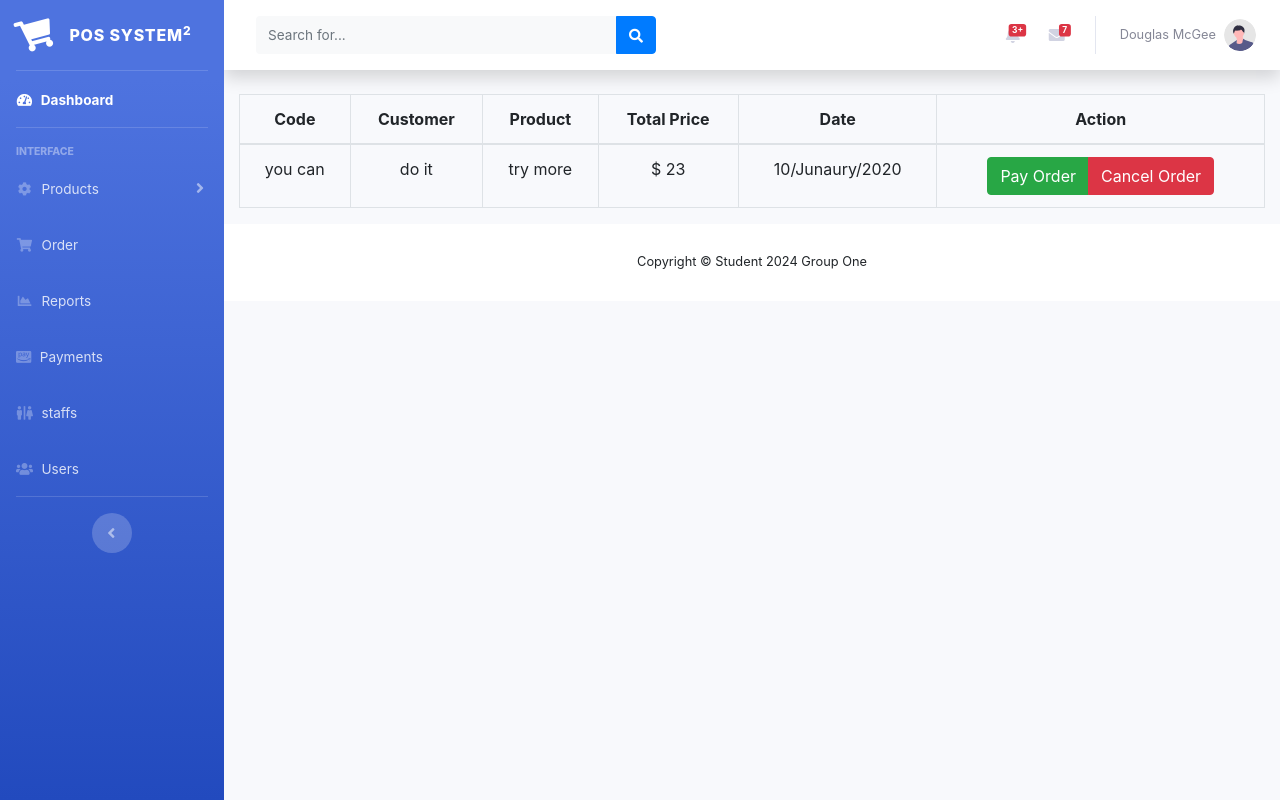
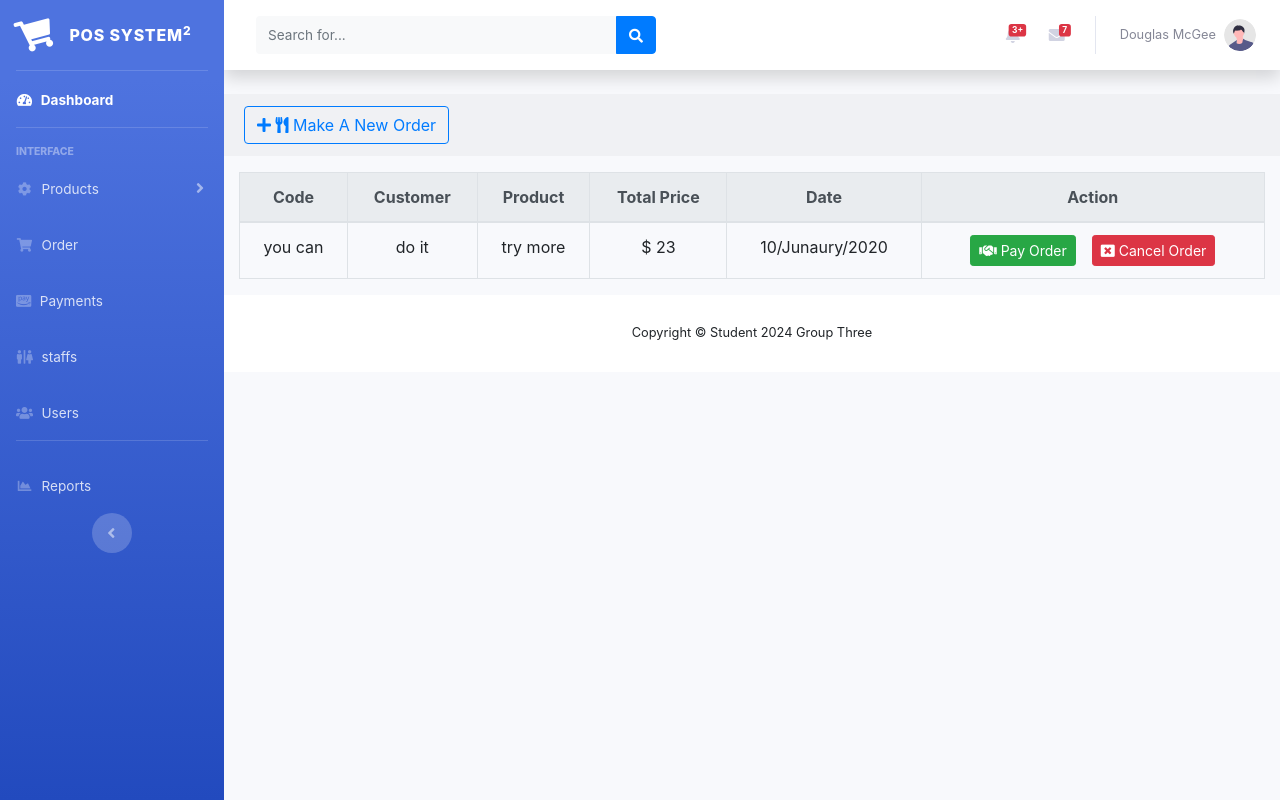
Before and after one commit to naydany/G3-POS-SYSTEM, a PHP site: page /payments in a window 1280 px wide. Run offline with PHP 8.4, Linux system fonts and the light colour scheme; some libraries are stand-ins or nearby versions.

Commit message:
[feat] modify_payment POS-62

```diff
--- a/layouts/footer.php
+++ b/layouts/footer.php
@@ -3,7 +3,7 @@
             <footer class="sticky-footer bg-white">
                 <div class="container my-auto">
                     <div class="copyright text-center my-auto">
-                        <span>Copyright &copy; Student 2024 Group One</span>
+                        <span>Copyright &copy; Student 2024 Group Three</span>
                     </div>
                 </div>
             </footer>
--- a/layouts/navbar.php
+++ b/layouts/navbar.php
@@ -52,11 +52,7 @@
              <i class="fas fa-fw fa-shopping-cart"></i>
              <span>Order</span></a>
      </li>
-     <li class="nav-item">
-         <a class="nav-link" href="/reports">
-             <i class="fas fa-fw fa-chart-area"></i>
-             <span>Reports</span></a>
-     </li>
+
      <li class="nav-item">
          <a class="nav-link" href="/payments">
          <i class="	fab fa-cc-amazon-pay"></i>
@@ -78,6 +74,11 @@
      <!-- Divider -->
      <hr class="sidebar-divider d-none d-md-block">
 
+     <li class="nav-item">
+         <a class="nav-link" href="/reports">
+             <i class="fas fa-fw fa-chart-area"></i>
+             <span>Reports</span></a>
+     </li>
      <!-- Sidebar Toggler (Sidebar) -->
      <div class="text-center d-none d-md-inline">
          <button class="rounded-circle border-0" id="sidebarToggle"></button>
--- a/views/payments/payment.view.php
+++ b/views/payments/payment.view.php
@@ -1,5 +1,6 @@
 <!DOCTYPE html>
 <html lang="en">
+
 <head>
     <meta charset="UTF-8">
     <meta name="viewport" content="width=device-width, initial-scale=1, shrink-to-fit=no">
@@ -11,11 +12,17 @@
     </style>
     <title>Pay</title>
 </head>
+
 <body>
-
-<div class="container mt-4">
-    <table class="table table-bordered text-center">
-        <thead>
+    <div class="card-header border-0">
+        <a href="/orders" class="btn btn-outline-primary">
+            <i class="fas fa-plus"></i> <i class="fas fa-utensils"></i>
+            Make A New Order
+        </a>
+    </div>
+    <div class="container mt-3 ">
+        <table class="table table-bordered text-center mt-2 rounded">
+            <thead class=" text-secondary thead-light">
                 <tr>
                     <th>Code</th>
                     <th>Customer</th>
@@ -34,8 +41,20 @@
                     <td>10/Junaury/2020</td>
                     <td>
                         <div class="btn-group">
-                    <button type="button" class="btn btn-success">Pay Order</button>
-                    <button type="button" class="btn btn-danger">Cancel Order</button>
+
+                            <a href="">
+                                <button class="btn btn-sm btn-success ">
+                                    <i class="fas fa-handshake"></i>
+                                    Pay Order
+                                </button>
+                            </a>
+
+                            <a href="">
+                                <button class="btn btn-sm btn-danger ml-3">
+                                    <i class="fas fa-window-close"></i>
+                                    Cancel Order
+                                </button>
+                            </a>
                         </div>
                     </td>
                 </tr>
@@ -48,4 +67,5 @@
     <script src="https://stackpath.bootstrapcdn.com/bootstrap/4.3.1/js/bootstrap.min.js"></script>
 
 </body>
+
 </html>
```
Lines whose indentation alone changed are shown as unchanged.
